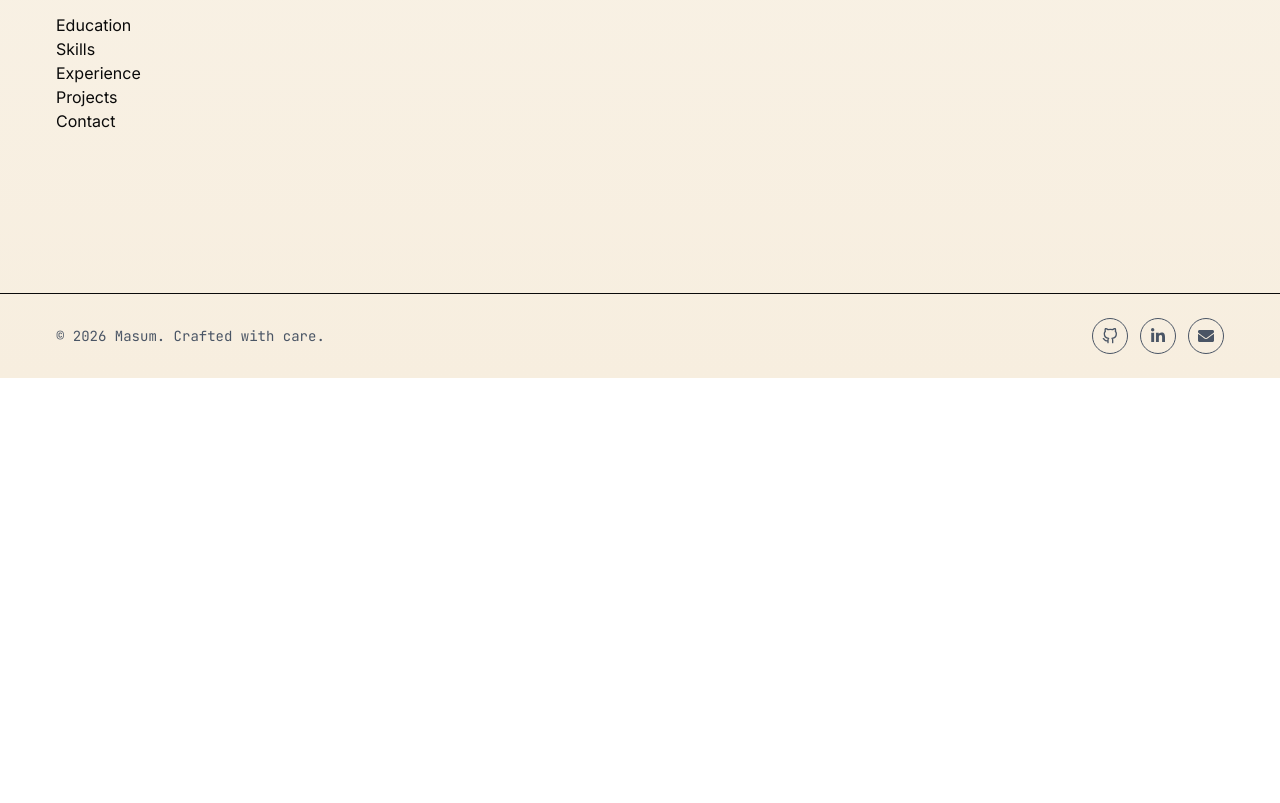
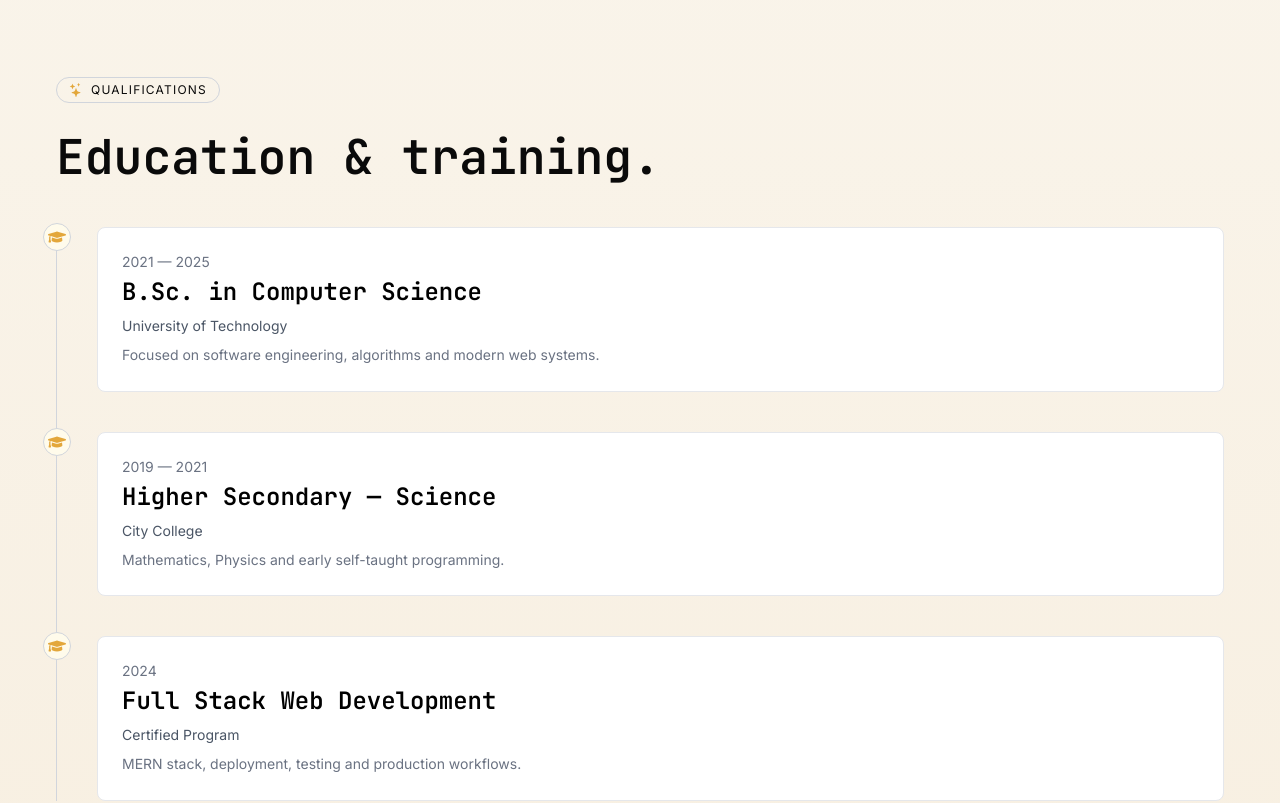
Before and after one commit to MASUMHD/masum, a Next.js app in the folder masum/: page / in a window 1280 px wide. Shown: the part 1560-2363 px from the top of the page. Before the commit the page ends 1938 px from the top, so only its background shows below. Built offline with nearby package versions, Linux system fonts and the light colour scheme.

Commit message:
add education section

```diff
--- a/masum/app/(homeSections)/About.tsx
+++ b/masum/app/(homeSections)/About.tsx
@@ -1,18 +1,15 @@
 import { FaProjectDiagram, FaUsers, FaCoffee } from "react-icons/fa";
 import { MdWork } from "react-icons/md";
 import { BsStars } from "react-icons/bs";
+import SectionName from "@/components/sectionName/SectionName";
 
 export default function About() {
   return (
-    <section className="w-full py-16 md:py-24">
+    <section className="w-full py-16 md:py-24 z-10 relative">
       {/* LEFT CONTENT */}
       <div>
-        <span className="text-xs tracking-widest uppercase text-gray-500 border border-gray-300 px-3 py-1 rounded-lg justify-cente mb-6 flex items-center justify-center gap-2 w-28 bg-white">
-          <span className="text-[#e3a73b]">
-            <BsStars size={14} />
-          </span>
-          <span>About</span>
-        </span>
+
+        <SectionName name="About" />
 
         <h1 className="text-3xl md:text-5xl font-semibold leading-tight mb-6">
           Building considered <br />
--- a/masum/app/(homeSections)/Education.tsx
+++ b/masum/app/(homeSections)/Education.tsx
@@ -1,7 +1,69 @@
-import React from 'react'
+import SectionName from "@/components/sectionName/SectionName";
+import { FaGraduationCap } from "react-icons/fa";
 
 export default function Education() {
+  const data = [
+    {
+      year: "2021 — 2025",
+      title: "B.Sc. in Computer Science",
+      institute: "University of Technology",
+      desc: "Focused on software engineering, algorithms and modern web systems.",
+    },
+    {
+      year: "2019 — 2021",
+      title: "Higher Secondary — Science",
+      institute: "City College",
+      desc: "Mathematics, Physics and early self-taught programming.",
+    },
+    {
+      year: "2024",
+      title: "Full Stack Web Development",
+      institute: "Certified Program",
+      desc: "MERN stack, deployment, testing and production workflows.",
+    },
+  ];
+
   return (
-    <div>Education</div>
-  )
+    <section className="w-full py-16 ">
+      <div className="">
+        {/* Header */}
+        <div className="mb-10">
+          <SectionName width={36} name="QUALIFICATIONS" />
+
+          <h2 className="text-3xl md:text-5xl font-semibold leading-tight">
+            Education & training.
+          </h2>
+        </div>
+
+        {/* Timeline */}
+        <div className="relative border-l border-gray-300 dark:border-gray-300 space-y-10">
+          {data.map((item, index) => (
+            <div key={index} className="relative pl-10">
+              {/* Icon */}
+              <div className="absolute -left-3.5 -top-1 w-7 h-7 rounded-full  flex items-center justify-center border bg-amber-50  border-gray-300 dark:border-gray-300">
+                <FaGraduationCap size={18} className="text-[#e3a73b]" />
+              </div>
+
+              {/* Card */}
+              <div className="bg-white border border-gray-200 rounded-lg p-5 md:p-6">
+                <p className="text-sm text-gray-500 mb-1">{item.year}</p>
+
+                <h3 className="text-lg md:text-xl lg:text-2xl text-black font-semibold mb-2">
+                  {item.title}
+                </h3>
+
+                <p className="text-sm text-gray-600 dark:text-gray-400">
+                  {item.institute}
+                </p>
+
+                <p className="text-sm text-gray-500 mt-2 leading-relaxed">
+                  {item.desc}
+                </p>
+              </div>
+            </div>
+          ))}
+        </div>
+      </div>
+    </section>
+  );
 }
--- /dev/null
+++ b/masum/components/sectionName/SectionName.tsx
@@ -0,0 +1,20 @@
+import { BsStars } from "react-icons/bs";
+
+export default function SectionName({
+  name,
+  width,
+}: {
+  name: string;
+  width?: number;
+}) {
+  return (
+    <div
+      className={`inline-flex mx-auto text-xs tracking-widest px-3 py-1 rounded-full border border-gray-300 dark:border-gray-300 items-center justify-center gap-2 ${width ? width : "w-28"} uppercase text-center mb-6`}
+    >
+      <span className="text-[#e3a73b]">
+        <BsStars size={14} />
+      </span>
+      <span>{name}</span>
+    </div>
+  );
+}
```
